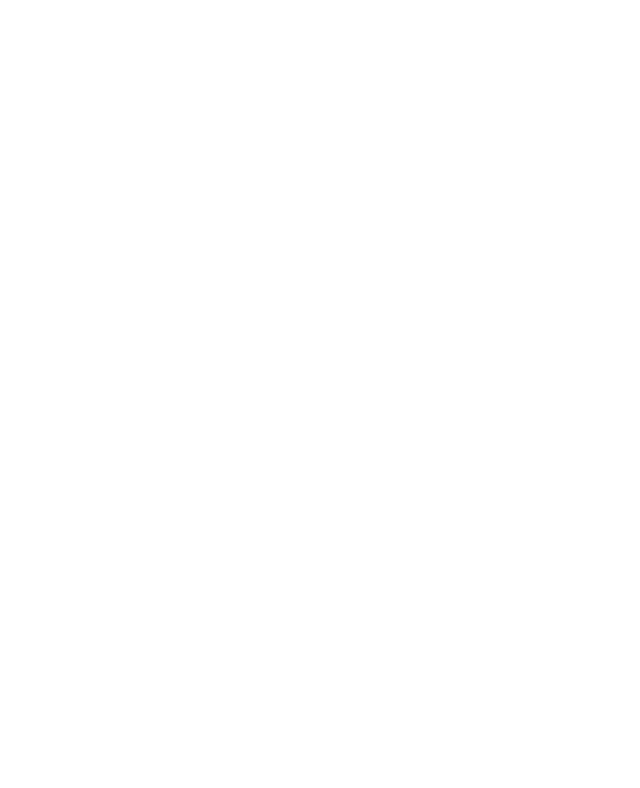
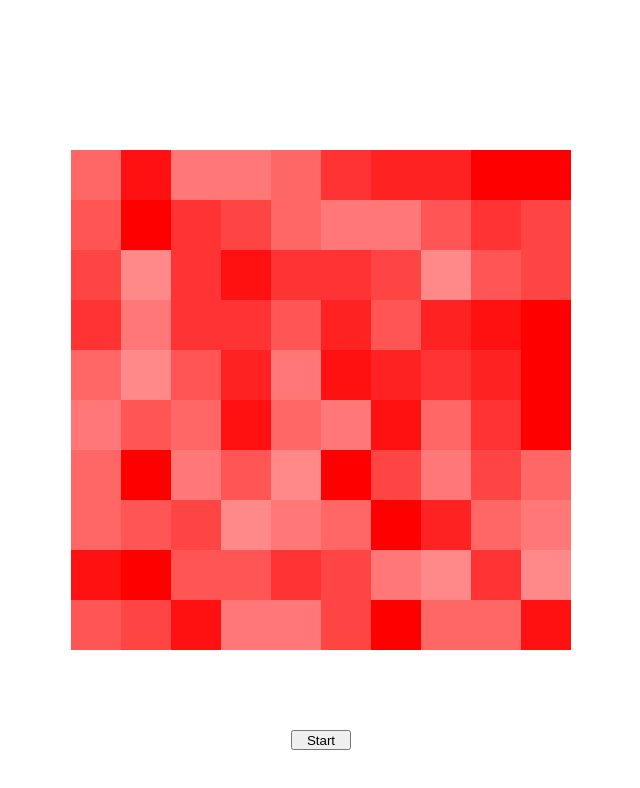
Before and after one commit to Lepetere/axelrod-formation-of-opinion-clusters-browser-simulation, a website: page index.html in a window 1280 px wide. Shown: the whole page, without its empty margins (319-959 px from the left). Drawn offline with nearby package versions, Linux system fonts and the light colour scheme.

Commit message:
initialize a 10*10 grid of squares with a random tone of red plus a start button

```diff
--- a/css/app.css
+++ b/css/app.css
@@ -21,6 +21,33 @@ body {
 
 /* ---- layout rules ---- */
 
+#main-grid-container {
+  height: 500px;
+  width: 500px;
+  position: absolute;
+  top: 50%;
+  left: 50%;
+  margin-top: -250px;
+  margin-left: -250px;
+  background-color: red;
+}
+
+.grid-cell {
+  height: 50px;
+  width: 50px;
+  position: static;
+  float: left;
+}
+
+#start-button {
+  width: 60px;
+  height: 20px;
+  position: absolute;
+  left: 50%;
+  margin-left: -30px;
+  bottom: 50px;
+}
+
 /* ---- state rules ---- */
 
 .clickable {
--- a/css/app/layout.css
+++ b/css/app/layout.css
@@ -1 +1,28 @@
 /* ---- layout rules ---- */
+
+#main-grid-container {
+  height: 500px;
+  width: 500px;
+  position: absolute;
+  top: 50%;
+  left: 50%;
+  margin-top: -250px;
+  margin-left: -250px;
+  background-color: red;
+}
+
+.grid-cell {
+  height: 50px;
+  width: 50px;
+  position: static;
+  float: left;
+}
+
+#start-button {
+  width: 60px;
+  height: 20px;
+  position: absolute;
+  left: 50%;
+  margin-left: -30px;
+  bottom: 50px;
+}
--- a/index.html
+++ b/index.html
@@ -14,7 +14,8 @@
   </head>
 
   <body>
-
+    <div id="main-grid-container"></div>
+    <button id="start-button">Start</button>
     <script src="//localhost:35729/livereload.js"></script>
   </body>
 </html>
--- a/js/app.js
+++ b/js/app.js
@@ -3,8 +3,21 @@ var APP = APP || {};
 APP.UI = (function () {
 
   var init = function () {
-    console.log("init");
+    $('#start-button').click(initGrid);
+    initGrid();
   };
+
+  function initGrid () {
+    $('#main-grid-container').empty();
+
+    for ( var i = 0; i < 100; i ++ ) {
+      var newGridCell = $('<div class="grid-cell"></div>'),
+        randomNumber = Math.floor(Math.random() * 9),
+        color = '#F' + randomNumber + randomNumber;
+      $(newGridCell).css('background-color', color);
+      $('#main-grid-container').append(newGridCell);
+    }
+  }
 
   var module = {};
   module.init = init;
```
Also changed, not shown: js/app/UI.js (+14 -1 lines).
